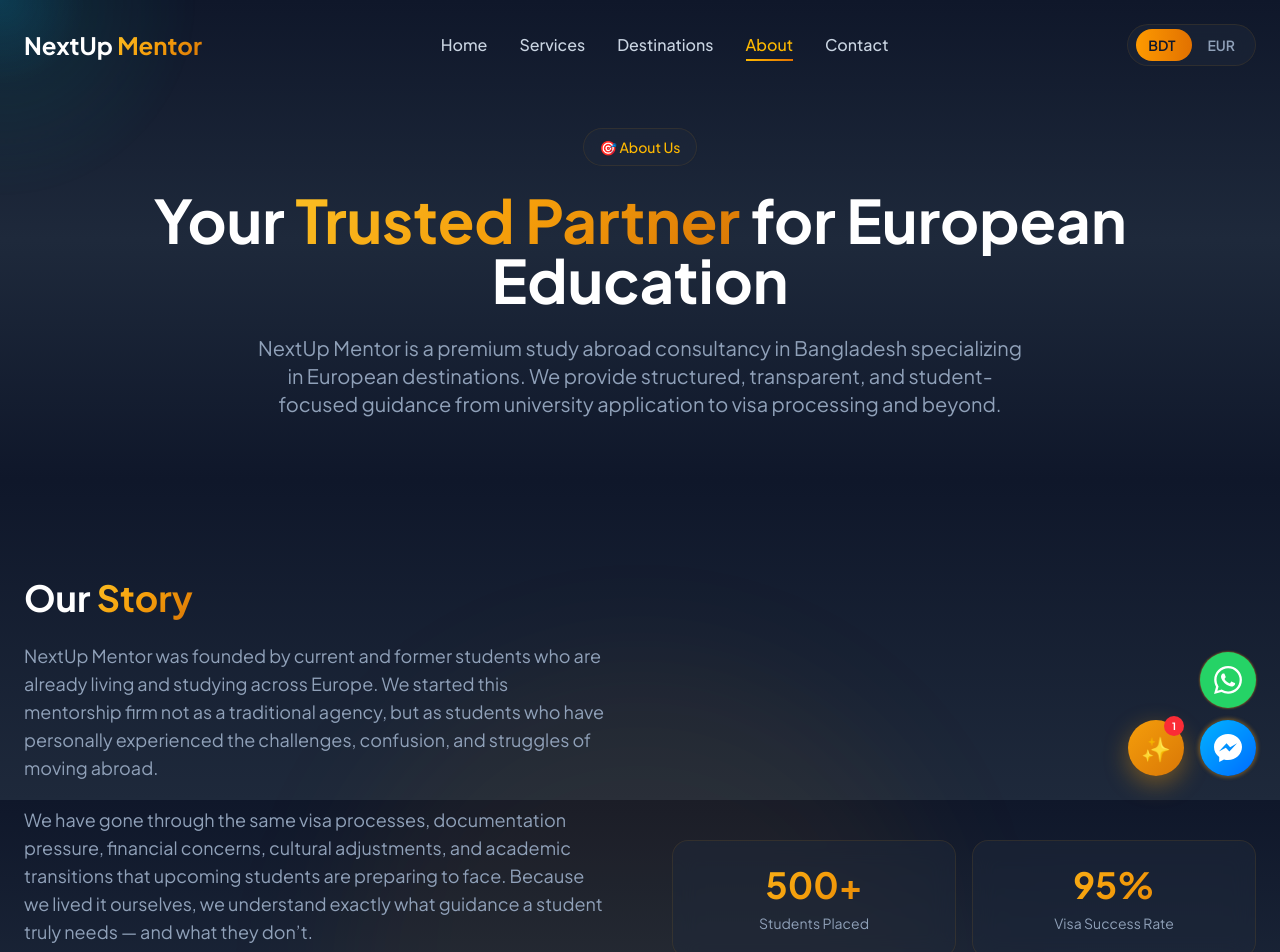
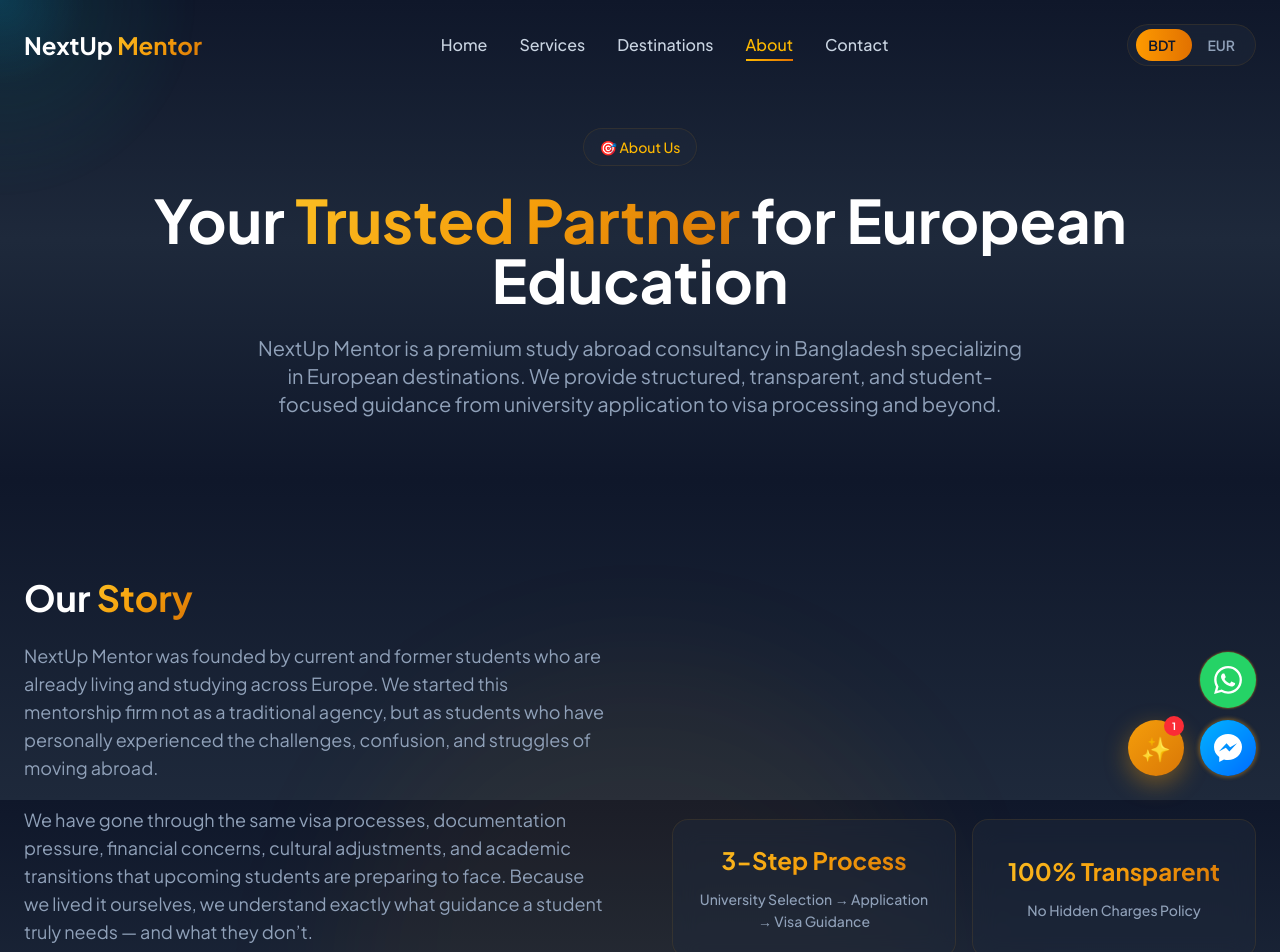
Before and after one commit to workmail1803-ai/Nextup, a Next.js app: page /about in a window 1280 px wide. Shown: the top 952 px of the page. Built offline with nearby package versions, Linux system fonts and the light colour scheme.

Commit message:
Update About page: Replace stats grid with value cards

```diff
--- a/src/app/about/page.tsx
+++ b/src/app/about/page.tsx
@@ -92,21 +92,21 @@
                             className="grid grid-cols-2 gap-4"
                         >
                             {[
-                                { number: "500+", label: "Students Placed" },
-                                { number: "95%", label: "Visa Success Rate" },
-                                { number: "15+", label: "Partner Universities" },
-                                { number: "5+", label: "Years Experience" },
-                            ].map((stat, index) => (
+                                { title: "3-Step Process", label: "University Selection → Application → Visa Guidance" },
+                                { title: "100% Transparent", label: "No Hidden Charges Policy" },
+                                { title: "1-on-1 Mentorship", label: "Direct Access to European-Based Mentors" },
+                                { title: "0 Agency Tricks", label: "Students Control Their Own Payments" },
+                            ].map((item, index) => (
                                 <motion.div
-                                    key={stat.label}
-                                    className="glass-card rounded-2xl p-6 text-center hover:scale-105 transition-transform duration-300"
+                                    key={item.title}
+                                    className="glass-card rounded-2xl p-6 text-center hover:scale-105 transition-transform duration-300 flex flex-col justify-center"
                                     initial={{ opacity: 0, y: 30 }}
                                     whileInView={{ opacity: 1, y: 0 }}
                                     viewport={{ once: true }}
                                     transition={{ duration: 0.4, delay: index * 0.1 }}
                                 >
-                                    <div className="text-3xl md:text-4xl font-bold text-gradient mb-2">{stat.number}</div>
-                                    <p className="text-sm text-slate-400">{stat.label}</p>
+                                    <div className="text-xl md:text-2xl font-bold text-gradient mb-3">{item.title}</div>
+                                    <p className="text-sm text-slate-400 font-medium leading-relaxed">{item.label}</p>
                                 </motion.div>
                             ))}
                         </motion.div>
```
